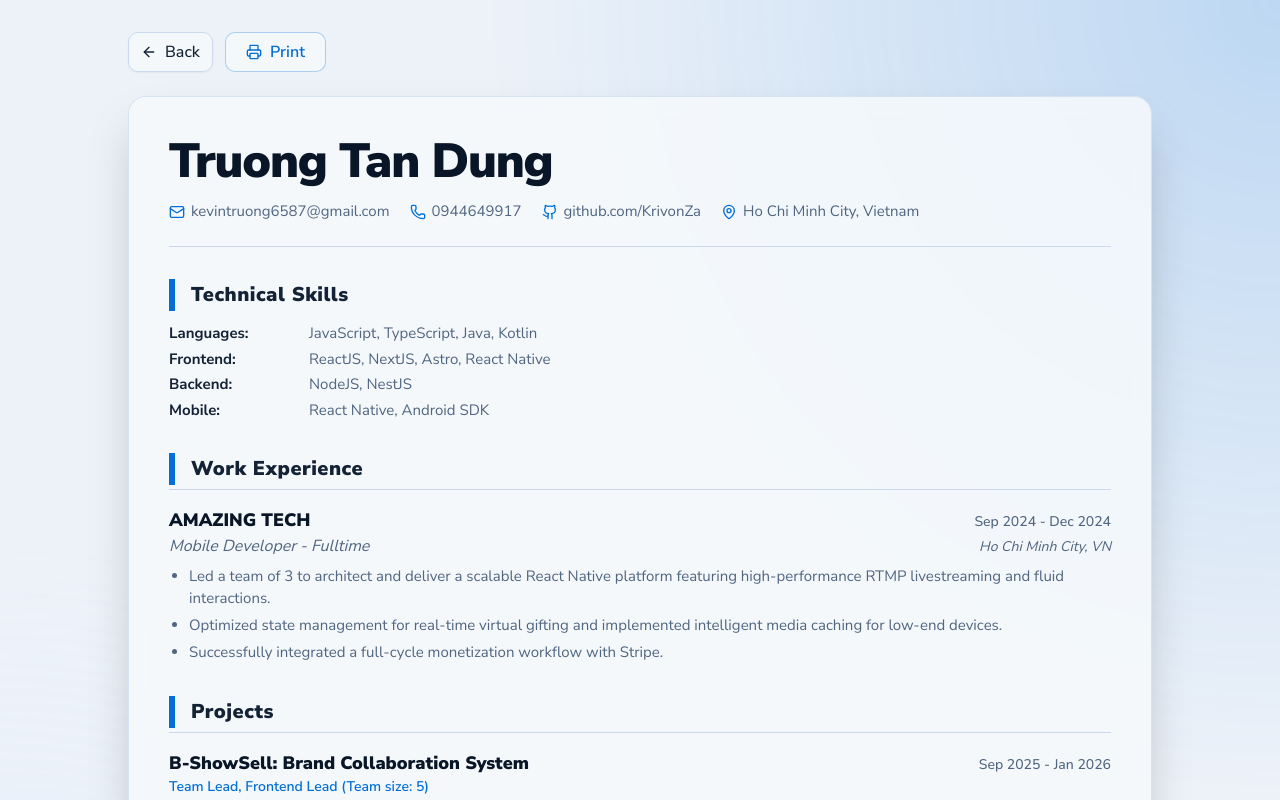
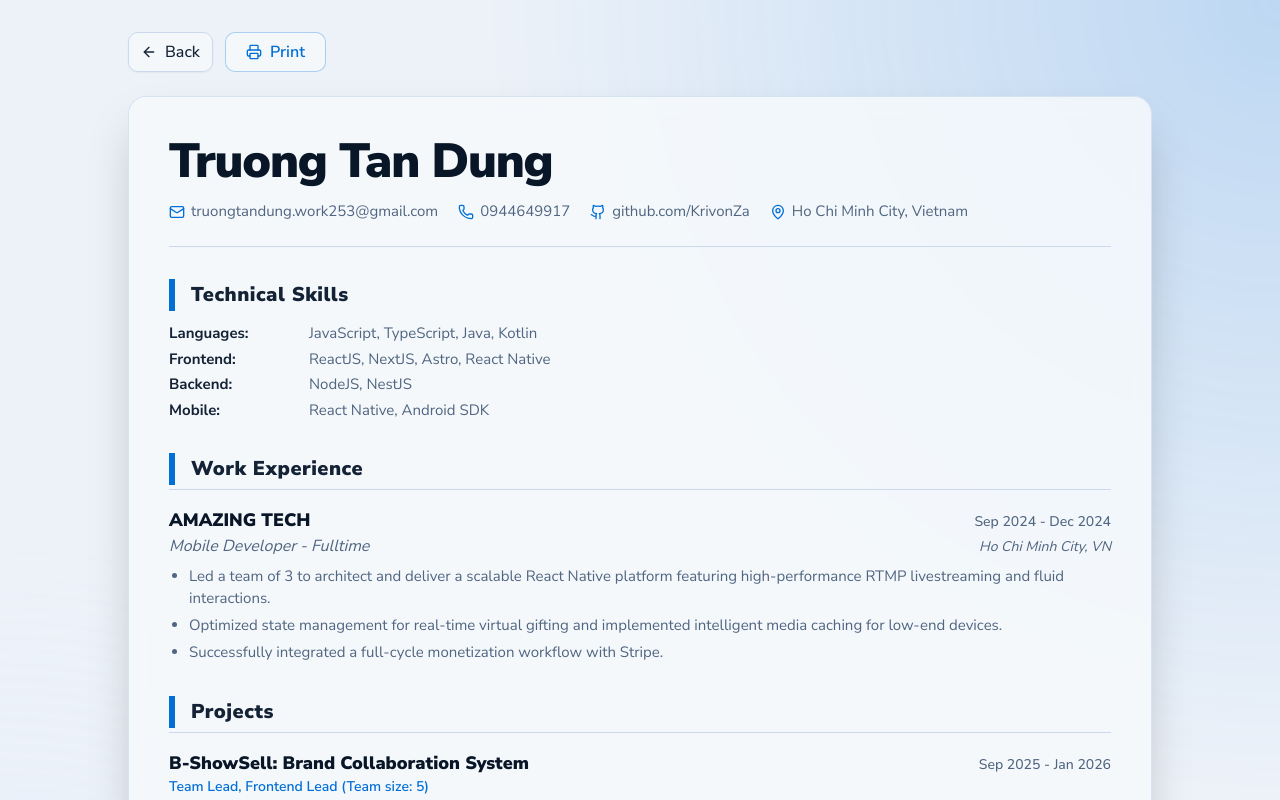
Before and after one commit to KrivonZa/my-portfolio, a Next.js app: page /resume in a window 1280 px wide. Shown: the top 800 px of the page. Built offline with nearby package versions, Linux system fonts and the light colour scheme; no server answers.

Commit message:
fix: fix email address

```diff
--- a/src/app/resume/page.tsx
+++ b/src/app/resume/page.tsx
@@ -46,7 +46,7 @@ export default function ResumePage() {
           <div className="flex flex-wrap gap-x-5 gap-y-2 text-sm text-muted-foreground md:text-[15px]">
             <span className="flex items-center gap-1.5">
               <Mail className="size-4 text-primary" />
-              kevintruong6587@gmail.com
+              truongtandung.work253@gmail.com
             </span>
             <span className="flex items-center gap-1.5">
               <Phone className="size-4 text-primary" />
--- a/src/components/sections/contact.tsx
+++ b/src/components/sections/contact.tsx
@@ -123,10 +123,10 @@ export default function Contact() {
                       Direct Lines
                     </span>
                     <a
-                      href="mailto:kevintruong6587@gmail.com"
+                      href="mailto:truongtandung.work253@gmail.com"
                       className="text-foreground font-semibold hover:text-primary transition-colors underline decoration-primary/20 underline-offset-8 break-all"
                     >
-                      kevintruong6587@gmail.com
+                      truongtandung.work253@gmail.com
                     </a>
                   </div>
                 </div>
--- a/src/components/sections/footer.tsx
+++ b/src/components/sections/footer.tsx
@@ -51,7 +51,7 @@ export default function Footer() {
           </Button>
         </a>
         <a
-          href="mailto:kevintruong6587@gmail.com"
+          href="mailto:truongtandung.work253@gmail.com"
           rel="noopener noreferrer"
           aria-label="Send email to Kevin Truong"
           title="Email"
--- a/src/components/server/action.ts
+++ b/src/components/server/action.ts
@@ -35,7 +35,7 @@ export async function submitContactForm(
     }
 
     // Send notification email to portfolio owner
-    const ownerEmail = "kevintruong6587@gmail.com";
+    const ownerEmail = "truongtandung.work253@gmail.com";
     const notificationHtml = await render(
       ContactEmail({
         name: data.name,
```
Also changed, not shown: 1 other file (tests, documents, lock files or other folders).
